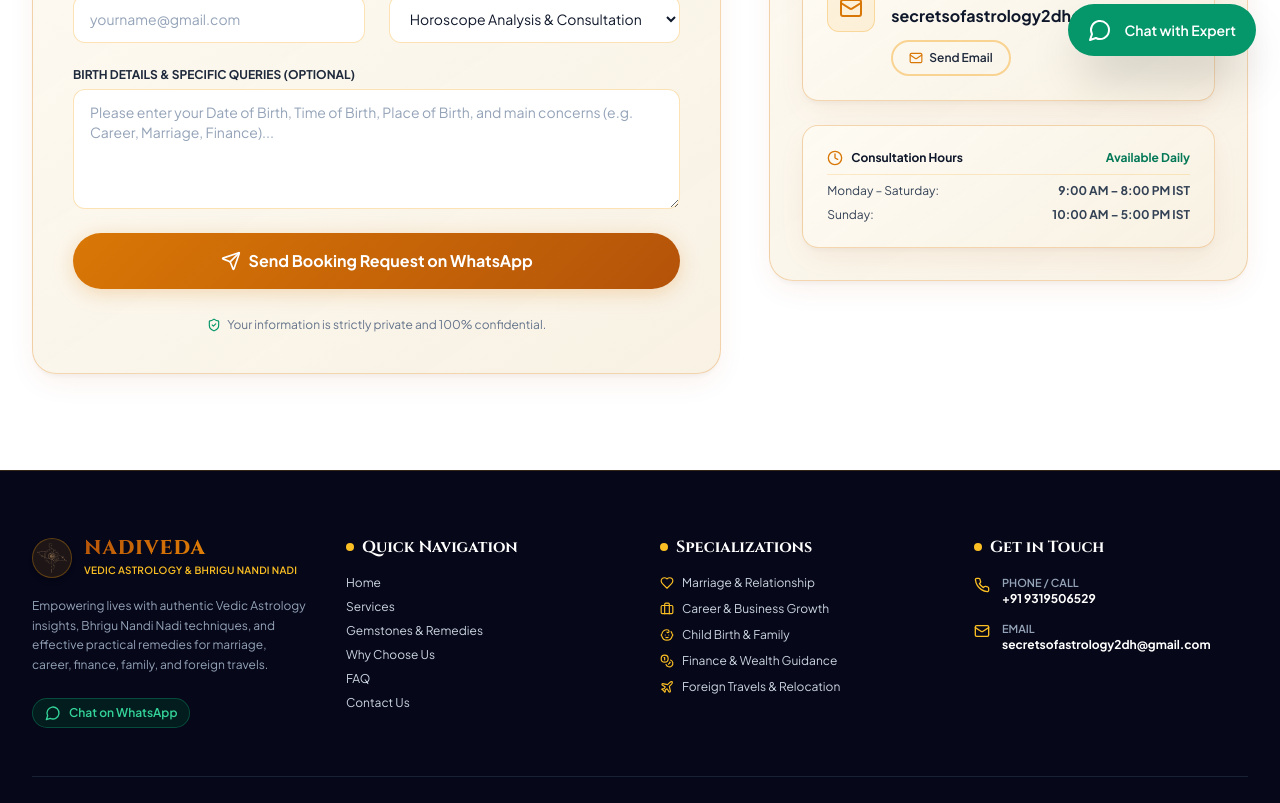
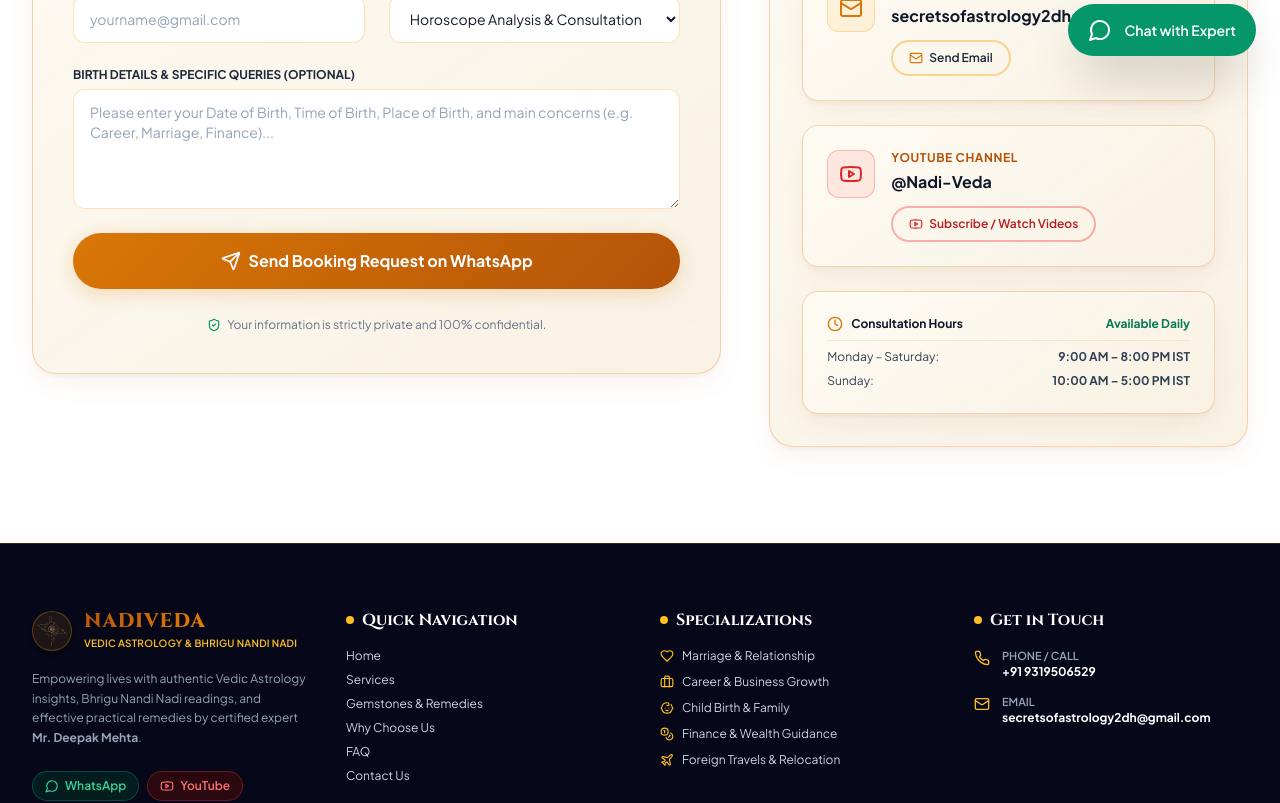
Before and after one commit to vanshrawat02/astrology-website, a Next.js app: page /contact in a window 1280 px wide. Shown: the part 720-1523 px from the top of the page. Built offline with nearby package versions, Linux system fonts and the light colour scheme.

Commit message:
Update solo expert Mr. Deepak Mehta identity, 5 hero highlight boxes, and YouTube channel integration

```diff
--- a/app/contact/page.tsx
+++ b/app/contact/page.tsx
@@ -2,7 +2,7 @@
 
 import React, { useState, useEffect, Suspense } from "react";
 import { useSearchParams } from "next/navigation";
-import { Phone, Mail, MessageCircle, Clock, Send, ShieldCheck, CheckCircle2 } from "lucide-react";
+import { Phone, Mail, MessageCircle, Clock, Send, ShieldCheck, CheckCircle2, Youtube } from "lucide-react";
 import { Button } from "@/components/ui/button";
 import { Card } from "@/components/ui/card";
 import { Input } from "@/components/ui/input";
@@ -41,7 +41,7 @@
           Schedule Your Consultation
         </h2>
         <p className="text-slate-600 text-xs sm:text-sm mb-6 leading-relaxed">
-          Fill in your basic details below to connect directly with our expert consultation team.
+          Fill in your basic details below to connect directly with certified expert <strong>Mr. Deepak Mehta</strong>.
         </p>
 
         <form onSubmit={handleSubmit} className="space-y-4 sm:space-y-6 w-full min-w-0">
@@ -238,6 +238,39 @@
                     </div>
                   </div>
                 </div>
+
+                {/* YouTube Channel Card */}
+                <div className="glass-card-light rounded-2xl p-6 border border-amber-500/30">
+                  <div className="flex items-start gap-4">
+                    <div className="w-12 h-12 rounded-xl bg-red-500/10 border border-red-500/30 flex items-center justify-center text-red-600 shrink-0">
+                      <Youtube className="w-6 h-6" />
+                    </div>
+                    <div className="flex-1">
+                      <span className="text-xs uppercase font-bold text-amber-700 tracking-wider block mb-1">
+                        YouTube Channel
+                      </span>
+                      <a
+                        href="https://www.youtube.com/@Nadi-Veda"
+                        target="_blank"
+                        rel="noopener noreferrer"
+                        className="text-sm sm:text-base font-extrabold text-slate-900 hover:text-red-600 transition-colors block break-all mb-3 opacity-100"
+                      >
+                        @Nadi-Veda
+                      </a>
+                      <Button size="sm" variant="outline" className="border-red-500/40 text-red-700 hover:bg-red-500/10 text-xs" asChild>
+                        <a
+                          href="https://www.youtube.com/@Nadi-Veda"
+                          target="_blank"
+                          rel="noopener noreferrer"
+                          className="flex items-center gap-1.5"
+                        >
+                          <Youtube className="w-3.5 h-3.5 text-red-600" />
+                          <span>Subscribe / Watch Videos</span>
+                        </a>
+                      </Button>
+                    </div>
+                  </div>
+                </div>
               </div>
 
               {/* Hours */}
--- a/app/faq/page.tsx
+++ b/app/faq/page.tsx
@@ -25,7 +25,7 @@
     {
       question: "Can I get a consultation if I don't know my exact birth time?",
       answer:
-        "Yes! Through Prashna Kundali (Horary Astrology), Acharya Rajesh Sharma casts a chart based on the precise time and location your query is asked. We also offer Birth Time Rectification (BTR) based on key life events.",
+        "Yes! Through Prashna Kundali (Horary Astrology), certified expert Mr. Deepak Mehta casts a chart based on the precise time and location your query is asked. We also offer Birth Time Rectification (BTR) based on key life events.",
     },
     {
       question: "How are online Audio/Video consultations conducted?",
@@ -89,7 +89,7 @@
               Still Have Questions?
             </h3>
             <p className="text-slate-600 text-sm max-w-md mx-auto mb-6">
-              Our support team is available on WhatsApp to assist you with booking, queries, and consultation details.
+              Certified expert Mr. Deepak Mehta is available on WhatsApp to assist you with booking, queries, and consultation details.
             </p>
             <div className="flex flex-col sm:flex-row items-center justify-center gap-4">
               <Button variant="emerald" asChild>
--- a/app/page.tsx
+++ b/app/page.tsx
@@ -75,7 +75,7 @@
           <div className="max-w-3xl mx-auto mb-6">
             <Badge variant="default" className="py-2 px-5 text-xs sm:text-sm bg-amber-500/10 border-amber-500/30 text-amber-900 font-bold tracking-wide uppercase">
               <Star className="w-4 h-4 text-amber-500 fill-amber-500 mr-2 inline" />
-              <span>Certified Experts in Vedic Astrology & Bhrigu Nandi Nadi</span>
+              <span>Certified Expert: Mr. Deepak Mehta — Bhrigu Nandi Nadi & Vedic Astrology</span>
             </Badge>
           </div>
 
@@ -87,7 +87,7 @@
 
           {/* SUB-HEADLINE */}
           <p className="text-slate-600 text-base sm:text-xl max-w-3xl mx-auto mb-10 leading-relaxed font-normal">
-            Gain deep, research-backed insights into your birth chart (Janma Kundali), career Mahadasha transits, marriage compatibility, and life decisions with traditional precision remedies.
+            Gain deep, research-backed insights into your birth chart (Janma Kundali), career Mahadasha transits, marriage compatibility, and life decisions with traditional precision remedies by <strong>Mr. Deepak Mehta</strong>.
           </p>
 
           {/* CALL TO ACTION BUTTONS */}
@@ -113,26 +113,26 @@
           </div>
 
           {/* HERO QUICK HIGHLIGHTS */}
-          <div className="grid grid-cols-2 sm:grid-cols-3 lg:grid-cols-5 gap-3 sm:gap-4 max-w-5xl w-full mx-auto pt-8 border-t border-amber-500/20 text-xs sm:text-sm text-slate-700">
-            <div className="flex items-center justify-center gap-2 glass-card-light p-3 sm:p-3.5 rounded-xl border border-amber-500/20 bg-white/80 shadow-xs">
+          <div className="grid grid-cols-2 sm:grid-cols-3 lg:grid-cols-5 gap-2.5 sm:gap-3.5 max-w-5xl w-full mx-auto pt-8 border-t border-amber-500/20 text-xs sm:text-sm text-slate-700">
+            <div className="flex items-center justify-center gap-2 glass-card-light p-3 rounded-xl border border-amber-500/20 bg-white/80 shadow-xs h-12">
+              <Compass className="w-4 h-4 text-gold-500 shrink-0" />
+              <span className="font-semibold text-center leading-tight">Bhrigu Nandi Nadi Jyotish</span>
+            </div>
+            <div className="flex items-center justify-center gap-2 glass-card-light p-3 rounded-xl border border-amber-500/20 bg-white/80 shadow-xs h-12">
+              <Sparkles className="w-4 h-4 text-gold-500 shrink-0" />
+              <span className="font-semibold text-center leading-tight">Vedic Jyotish</span>
+            </div>
+            <div className="flex items-center justify-center gap-2 glass-card-light p-3 rounded-xl border border-amber-500/20 bg-white/80 shadow-xs h-12">
               <ShieldCheck className="w-4 h-4 text-gold-500 shrink-0" />
-              <span className="font-semibold text-center">100% Confidential</span>
+              <span className="font-semibold text-center leading-tight">100% Confidential</span>
             </div>
-            <div className="flex items-center justify-center gap-2 glass-card-light p-3 sm:p-3.5 rounded-xl border border-amber-500/20 bg-white/80 shadow-xs">
-              <Compass className="w-4 h-4 text-gold-500 shrink-0" />
-              <span className="font-semibold text-center">Bhrigu Nandi Nadi</span>
+            <div className="flex items-center justify-center gap-2 glass-card-light p-3 rounded-xl border border-amber-500/20 bg-white/80 shadow-xs h-12">
+              <Phone className="w-4 h-4 text-gold-500 shrink-0" />
+              <span className="font-semibold text-center leading-tight">Audio/Video Call</span>
             </div>
-            <div className="flex items-center justify-center gap-2 glass-card-light p-3 sm:p-3.5 rounded-xl border border-amber-500/20 bg-white/80 shadow-xs">
-              <Phone className="w-4 h-4 text-gold-500 shrink-0" />
-              <span className="font-semibold text-center">Audio/Video Call</span>
-            </div>
-            <div className="flex items-center justify-center gap-2 glass-card-light p-3 sm:p-3.5 rounded-xl border border-amber-500/20 bg-white/80 shadow-xs">
+            <div className="col-span-2 sm:col-span-1 flex items-center justify-center gap-2 glass-card-light p-3 rounded-xl border border-amber-500/20 bg-white/80 shadow-xs h-12">
               <Tag className="w-4 h-4 text-gold-500 shrink-0" />
-              <span className="font-semibold text-center">Fixed Fee: ₹1,500 INR</span>
-            </div>
-            <div className="col-span-2 sm:col-span-1 flex items-center justify-center gap-2 glass-card-light p-3 sm:p-3.5 rounded-xl border border-amber-500/20 bg-white/80 shadow-xs">
-              <Sparkles className="w-4 h-4 text-gold-500 shrink-0" />
-              <span className="font-semibold text-center">Vedic Jyotish Astrology</span>
+              <span className="font-semibold text-center leading-tight">Fixed Fee: ₹1,500 INR</span>
             </div>
           </div>
 
@@ -148,10 +148,10 @@
               Certified Astrological Authority
             </Badge>
             <h2 className="font-heading text-3xl sm:text-5xl font-extrabold text-slate-900 mb-6">
-              Meet Your <span className="gold-gradient-text">Astrologer & Guide</span>
+              Meet <span className="gold-gradient-text">Mr. Deepak Mehta</span>
             </h2>
             <p className="text-slate-600 text-base sm:text-lg leading-relaxed max-w-2xl mx-auto">
-              Welcome. I am a certified expert in traditional Vedic Astrology and Bhrigu Nandi Nadi techniques, dedicated to offering authentic, research-backed insights to help you navigate life&apos;s pivotal decisions.
+              Welcome. I am <strong>Mr. Deepak Mehta</strong>, a certified expert in traditional Vedic Astrology and Bhrigu Nandi Nadi techniques, dedicated to offering authentic, research-backed insights to help you navigate life&apos;s pivotal decisions.
             </p>
           </div>
 
@@ -360,7 +360,7 @@
                 <div className="p-8 rounded-2xl bg-white border border-amber-500/20 shadow-lg">
                   <Sparkles className="w-12 h-12 text-amber-600 mx-auto mb-4 animate-pulse" />
                   <h4 className="font-heading text-xl font-bold text-slate-900 mb-2">1-on-1 Direct Session</h4>
-                  <p className="text-xs text-slate-600 mb-4">Connect directly with certified experts via Call, WhatsApp, or Email.</p>
+                  <p className="text-xs text-slate-600 mb-4">Connect directly with certified expert Mr. Deepak Mehta via Call, WhatsApp, or Email.</p>
                   <div className="py-2.5 px-4 rounded-xl bg-amber-100 border border-amber-400/40 text-xs font-bold text-amber-900 inline-block">
                     Fee: ₹1,500 INR
                   </div>
@@ -435,7 +435,7 @@
               Ready to Book Your <span className="gold-gradient-text">1-on-1 Session?</span>
             </h2>
             <p className="text-slate-600 text-base max-w-2xl mx-auto mb-8">
-              Connect directly with certified Vedic & Bhrigu Nandi Nadi experts for personalized birth chart readings and remedies.
+              Connect directly with certified expert Mr. Deepak Mehta for personalized birth chart readings and remedies.
             </p>
             <div className="flex flex-col sm:flex-row items-center justify-center gap-4 sm:gap-6">
               <Button size="lg" className="btn-gold-shimmer w-full sm:w-auto px-8 py-6 text-base font-bold shadow-lg" asChild>
--- a/app/services/page.tsx
+++ b/app/services/page.tsx
@@ -100,7 +100,7 @@
     {
       step: "02",
       title: "1-on-1 Expert Consultation",
-      desc: "Connect directly via Phone Call, Video Call, or Email with certified experts.",
+      desc: "Connect directly via Phone Call, Video Call, or Email with certified expert Mr. Deepak Mehta.",
     },
     {
       step: "03",
@@ -304,7 +304,7 @@
             Ready to Unlock <span className="gold-gradient-text">Cosmic Clarity?</span>
           </h2>
           <p className="text-slate-600 text-base max-w-2xl mx-auto mb-8">
-            Speak directly with certified experts today via Call, Email, or WhatsApp.
+            Speak directly with certified expert Mr. Deepak Mehta today via Call, Email, or WhatsApp.
           </p>
           <div className="flex flex-col sm:flex-row items-center justify-center gap-4">
             <Button size="lg" className="btn-gold-shimmer" asChild>
--- a/app/why-us/page.tsx
+++ b/app/why-us/page.tsx
@@ -38,9 +38,9 @@
       icon: Lock,
     },
     {
-      title: "Direct Expert Consultation",
+      title: "Direct Solo Expert Consultation",
       description:
-        "1-on-1 direct consultations available via Call, WhatsApp, or Email with certified experts.",
+        "1-on-1 direct consultations available via Call, WhatsApp, or Email with certified expert Mr. Deepak Mehta.",
       icon: Users,
     },
   ];
@@ -137,10 +137,10 @@
               <div className="lg:col-span-8 space-y-6">
                 <Badge variant="default">Certified Astrological Authority</Badge>
                 <h2 className="font-heading text-3xl sm:text-4xl font-extrabold text-slate-900">
-                  Meet Your Astrologer & Guide
+                  Meet Mr. Deepak Mehta
                 </h2>
                 <p className="text-slate-600 leading-relaxed text-base">
-                  Welcome. I am a certified expert in traditional Vedic Astrology and Bhrigu Nandi Nadi techniques, dedicated to offering authentic, research-backed insights to help you navigate life&apos;s pivotal decisions.
+                  Welcome. I am <strong>Mr. Deepak Mehta</strong>, a certified expert in traditional Vedic Astrology and Bhrigu Nandi Nadi techniques, dedicated to offering authentic, research-backed insights to help you navigate life&apos;s pivotal decisions.
                 </p>
                 <div className="grid sm:grid-cols-2 gap-4 text-xs font-semibold text-slate-800">
                   <div className="flex items-start gap-2.5 p-3 rounded-xl bg-amber-50/60 border border-amber-500/20">
@@ -191,12 +191,12 @@
               <div className="lg:col-span-4 text-center">
                 <div className="w-44 h-44 rounded-full bg-gradient-to-tr from-gold-600 via-amber-500 to-amber-300 mx-auto p-1.5 shadow-xl">
                   <div className="w-full h-full rounded-full bg-amber-50 border-2 border-amber-300 flex items-center justify-center text-amber-900 font-heading font-extrabold text-4xl">
-                    VAN
+                    DM
                   </div>
                 </div>
-                <h4 className="font-bold text-slate-900 text-lg mt-6">Certified Expert</h4>
+                <h4 className="font-bold text-slate-900 text-lg mt-6">Mr. Deepak Mehta</h4>
                 <p className="text-xs text-amber-700 font-semibold uppercase tracking-wider mt-1">
-                  Vedic & Bhrigu Nandi Nadi Astrologer
+                  Certified Vedic & Bhrigu Nandi Nadi Expert
                 </p>
                 <div className="mt-3 inline-block px-3 py-1 rounded-full bg-amber-100 border border-amber-400/40 text-xs font-bold text-amber-900">
                   Fixed Fee: ₹1,500 INR
--- a/components/footer.tsx
+++ b/components/footer.tsx
@@ -1,9 +1,10 @@
 import Link from "next/link";
-import { Sparkles, Phone, Mail, MessageCircle, Heart, Briefcase, Baby, Coins, Plane } from "lucide-react";
+import { Sparkles, Phone, Mail, MessageCircle, Heart, Briefcase, Baby, Coins, Plane, Youtube } from "lucide-react";
 
 export function Footer() {
   const businessEmail = "secretsofastrology2dh@gmail.com";
   const businessPhone = "+91 9319506529";
+  const youtubeUrl = "https://www.youtube.com/@Nadi-Veda";
 
   return (
     <footer className="bg-[#060718] text-slate-300 pt-16 pb-24 lg:pb-12 text-sm border-t border-amber-500/20">
@@ -29,18 +30,28 @@
               </div>
             </div>
             <p className="text-xs text-slate-400 leading-relaxed">
-              Empowering lives with authentic Vedic Astrology insights, Bhrigu Nandi Nadi techniques, and effective practical remedies for marriage, career, finance, family, and foreign travels.
+              Empowering lives with authentic Vedic Astrology insights, Bhrigu Nandi Nadi readings, and effective practical remedies by certified expert <strong>Mr. Deepak Mehta</strong>.
             </p>
-            <div className="flex items-center gap-4 text-amber-400 pt-2">
+            <div className="flex flex-wrap items-center gap-2 pt-2">
               <a
                 href={`https://wa.me/919319506529?text=Hi%20Nadiveda,%20I%20would%20like%20to%20book%20a%20consultation.`}
                 target="_blank"
                 rel="noopener noreferrer"
-                className="hover:text-amber-300 transition-colors flex items-center gap-2 text-xs font-semibold text-emerald-400 bg-emerald-950/60 border border-emerald-500/30 px-3 py-1.5 rounded-full"
+                className="hover:text-amber-300 transition-colors flex items-center gap-1.5 text-xs font-semibold text-emerald-400 bg-emerald-950/60 border border-emerald-500/30 px-3 py-1.5 rounded-full"
                 aria-label="WhatsApp"
               >
-                <MessageCircle className="w-4 h-4 text-emerald-400" />
-                <span>Chat on WhatsApp</span>
+                <MessageCircle className="w-3.5 h-3.5 text-emerald-400" />
+                <span>WhatsApp</span>
+              </a>
+              <a
+                href={youtubeUrl}
+                target="_blank"
+                rel="noopener noreferrer"
+                className="hover:text-red-300 transition-colors flex items-center gap-1.5 text-xs font-semibold text-red-400 bg-red-950/60 border border-red-500/30 px-3 py-1.5 rounded-full"
+                aria-label="YouTube Channel"
+              >
+                <Youtube className="w-3.5 h-3.5 text-red-400" />
+                <span>YouTube</span>
               </a>
             </div>
           </div>
--- a/components/header.tsx
+++ b/components/header.tsx
@@ -29,7 +29,7 @@
         <div className="max-w-7xl mx-auto px-2.5 sm:px-6 lg:px-8 flex items-center justify-between gap-2">
           <div className="flex items-center gap-1.5 text-amber-900 font-semibold text-[10px] sm:text-xs min-w-0 flex-1">
             <Sparkles className="w-3 h-3 sm:w-3.5 sm:h-3.5 text-amber-600 animate-pulse shrink-0" />
-            <span className="truncate">Certified Experts in Vedic Astrology & Bhrigu Nandi Nadi</span>
+            <span className="truncate">Certified Expert: Mr. Deepak Mehta — Vedic Astrology & Bhrigu Nandi Nadi</span>
           </div>
           <div className="flex items-center justify-end gap-x-3 text-slate-800 shrink-0">
             <a
```
